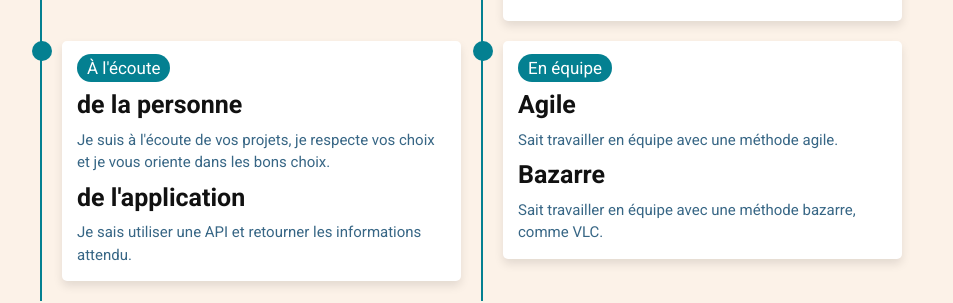
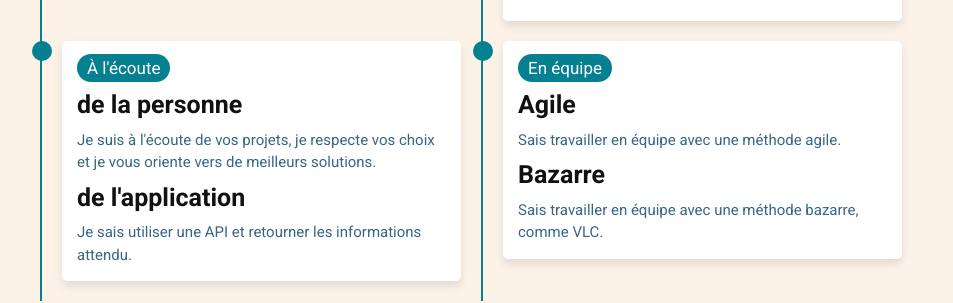
Before and after one commit to benjamin-brl/benjamin-brl.github.io, a plain HTML site: page index.html in a window 1280 px wide. Shown: the part 2700-3003 px from the top of the page, without its empty margins (309-1262 px from the left). Drawn offline with Linux system fonts and the light colour scheme.

Commit message:
Update index.html

```diff
--- a/index.html
+++ b/index.html
@@ -146,7 +146,7 @@
                     <span>À l'écoute</span>
                     <h3>de la personne</h3>
                     <p>Je suis à l'écoute de vos projets, je respecte vos choix et je vous
-                        oriente dans les bons choix.</p>
+                        oriente vers de meilleurs solutions.</p>
                     <h3>de l'application</h3>
                     <p>Je sais utiliser une API et retourner les informations attendu.</p>
                 </div>
@@ -156,9 +156,9 @@
                 <div class="content">
                     <span>En équipe</span>
                     <h3>Agile</h3>
-                    <p>Sait travailler en équipe avec une méthode agile.</p>
+                    <p>Sais travailler en équipe avec une méthode agile.</p>
                     <h3>Bazarre</h3>
-                    <p>Sait travailler en équipe avec une méthode bazarre, comme VLC.</p>
+                    <p>Sais travailler en équipe avec une méthode bazarre, comme VLC.</p>
                 </div>
             </div>
             <a href="assets/competences.pdf" target="_blank" class="btn">Télécharger mon tableau de compétences</a>
```
